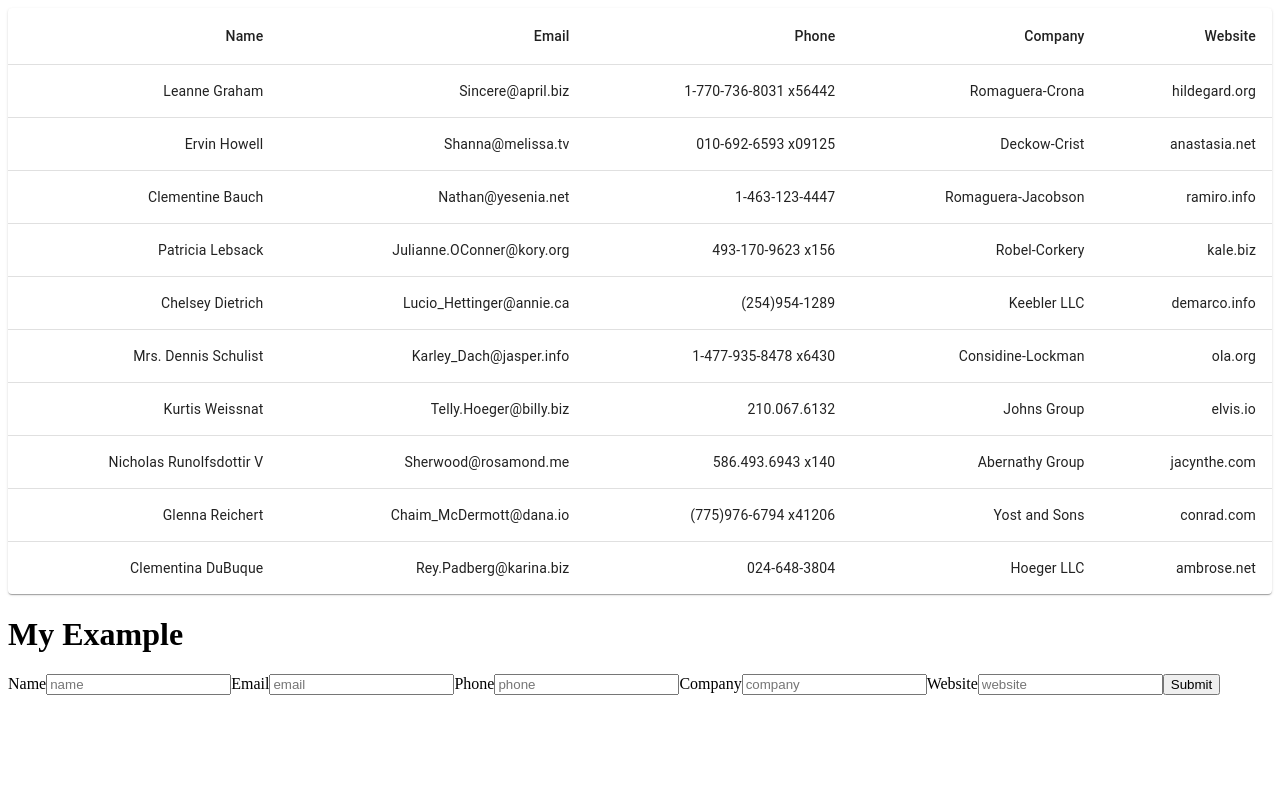
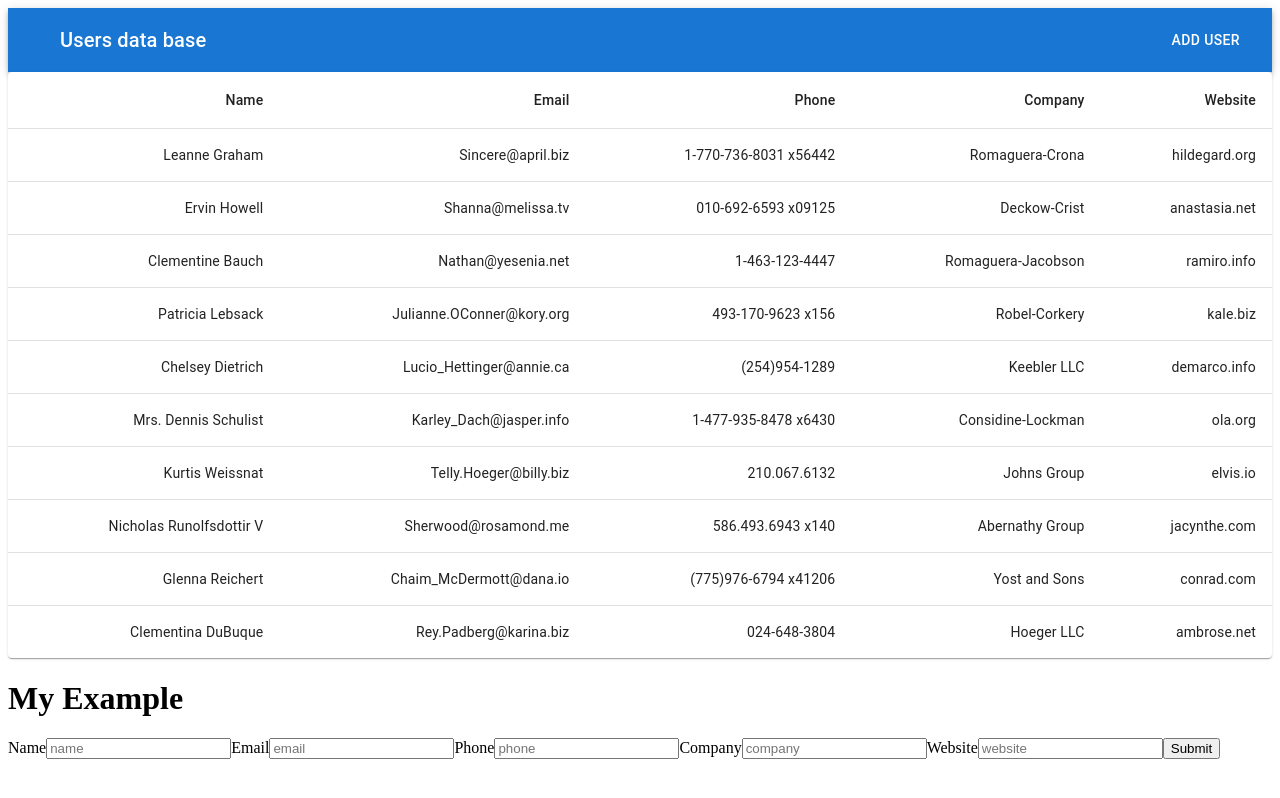
Before and after one commit to IvanKorneev/test-solutions, a React (Create React App) app: page / in a window 1280 px wide. Built offline with nearby package versions, Linux system fonts and the light colour scheme; data requests are answered from the project's data file.

Commit message:
add component Header

```diff
--- a/src/components/App/index.tsx
+++ b/src/components/App/index.tsx
@@ -1,13 +1,15 @@
 import './App.sass'
-import UserTable from "../UsersTable/user-table";
+import UsersTable from "../UsersTable/users-table";
 import UsersForm from "../UsersForm/users-form";
+import Header from "../Header/header";
 
 const App = () => {
 
 
     return (
         <div className='app'>
-          <UserTable/>
+            <Header/>
+          <UsersTable/>
             <UsersForm/>
         </div>
     )
--- /dev/null
+++ b/src/components/Header/header.tsx
@@ -0,0 +1,31 @@
+import * as React from 'react';
+import AppBar from '@mui/material/AppBar';
+import Box from '@mui/material/Box';
+import Toolbar from '@mui/material/Toolbar';
+import Typography from '@mui/material/Typography';
+import Button from '@mui/material/Button';
+import IconButton from '@mui/material/IconButton';
+
+const Header = () => {
+    return (
+        <Box sx={{flexGrow: 1}}>
+            <AppBar position="static">
+                <Toolbar>
+                    <IconButton
+                        size="large"
+                        edge="start"
+                        color="inherit"
+                        aria-label="menu"
+                        sx={{mr: 2}}
+                    >
+                    </IconButton>
+                    <Typography variant="h6" component="div" sx={{flexGrow: 1}}>
+                        Users data base
+                    </Typography>
+                    <Button color="inherit">Add user</Button>
+                </Toolbar>
+            </AppBar>
+        </Box>
+    );
+};
+export default Header;
--- a/src/components/UsersTable/user-table.tsx
+++ b/src/components/UsersTable/users-table.tsx
@@ -10,8 +10,9 @@
 import TableHead from '@mui/material/TableHead';
 import TableRow from '@mui/material/TableRow';
 import Paper from '@mui/material/Paper';
+import './users-table.sass';
 
-const UserTable: React.FC = () => {
+const UsersTable: React.FC = () => {
     const {users, error, loading} = useTypedSelector(state => state.users);
     const {user} = useTypedSelector(state => state.user);
     const {getUsers} = useActions();
@@ -57,4 +58,4 @@
         </TableContainer>
     )
 };
-export default UserTable;
+export default UsersTable;
```
Also changed, not shown: src/components/UsersTable/user-table.sass (deleted), src/components/UsersTable/users-table.sass (added).
